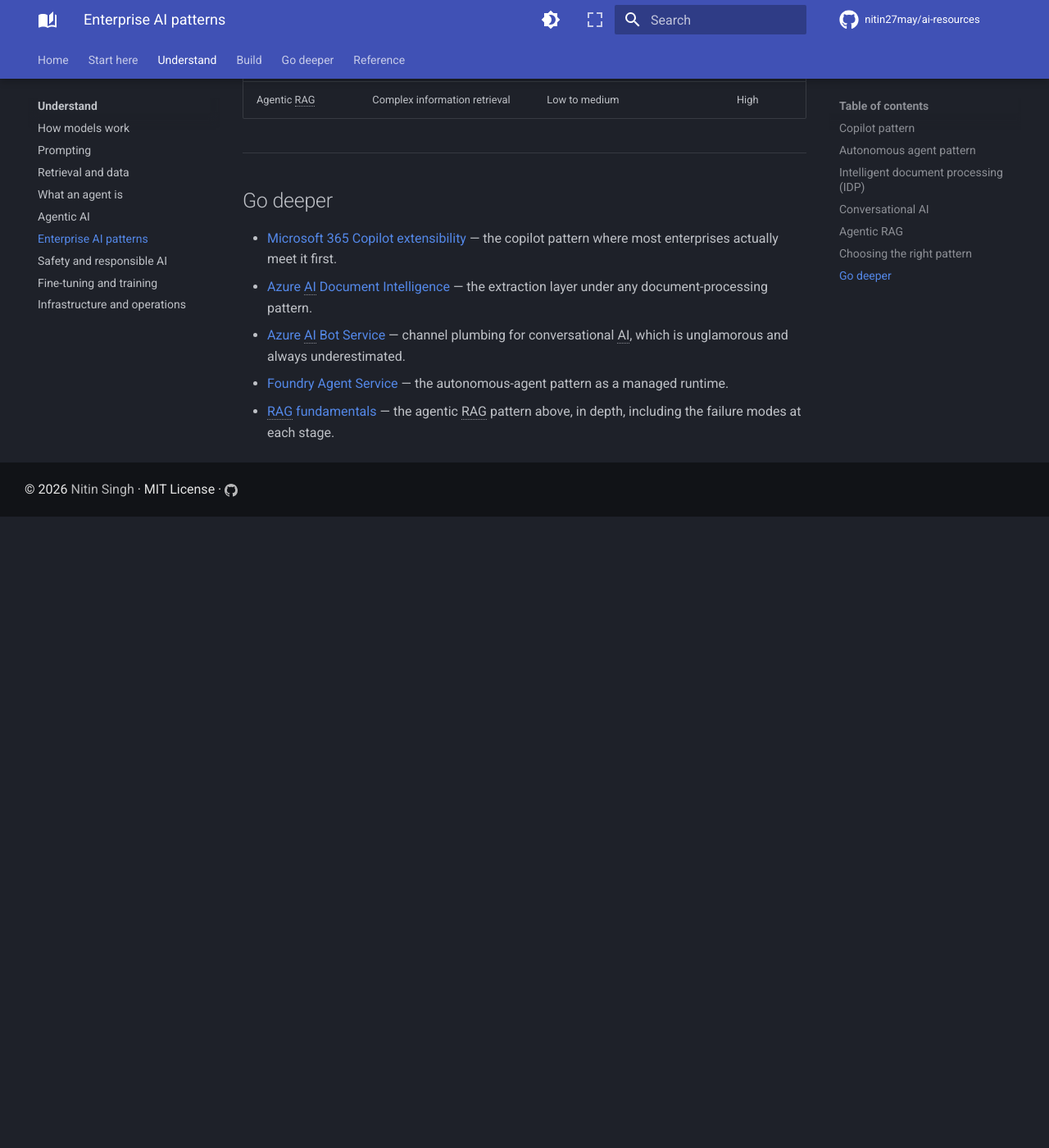
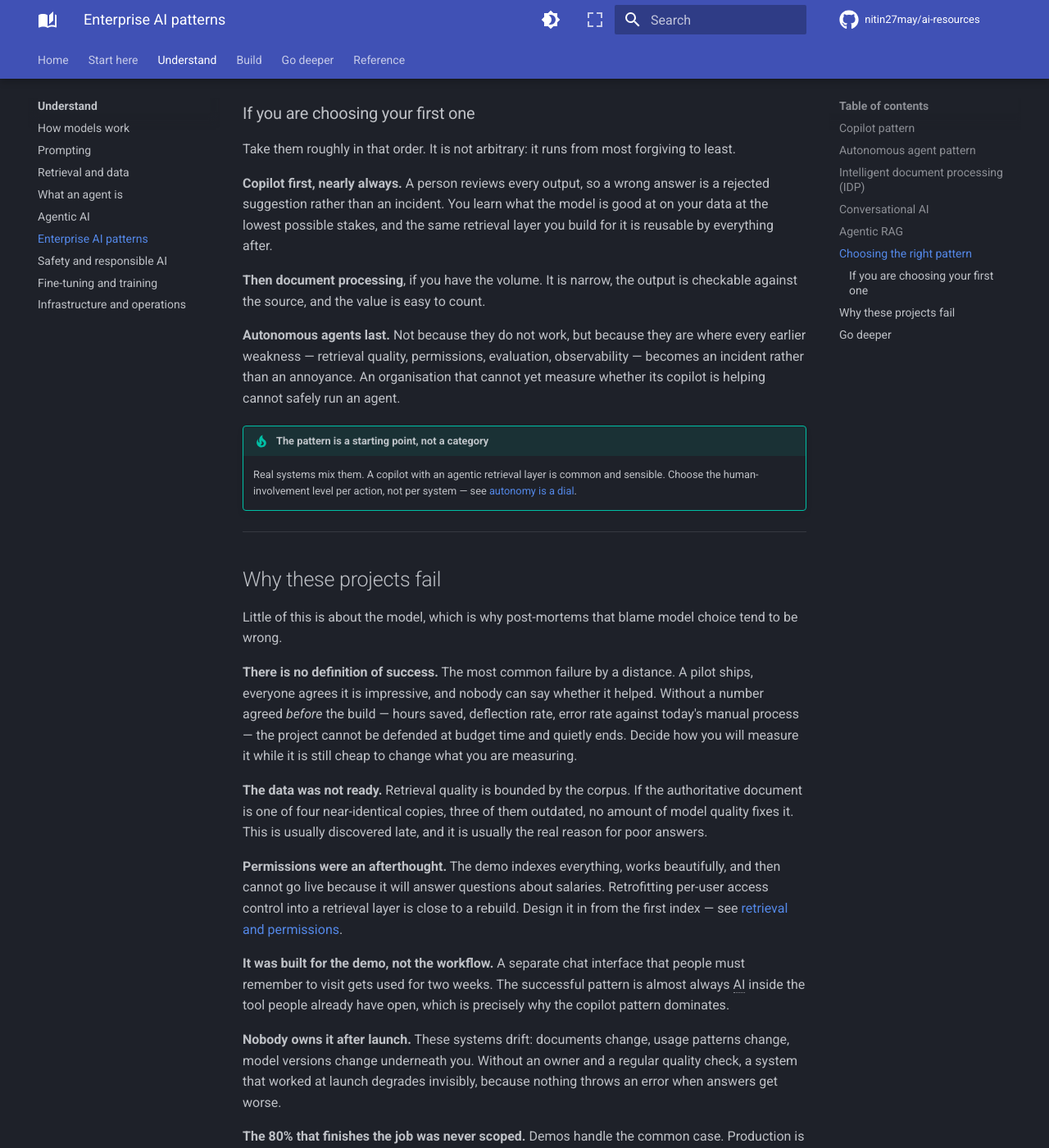
Before and after one commit to nitin27may/ai-resources, an MkDocs documentation site: the page built from docs/patterns/enterprise-patterns.md, in a window 1280 px wide and 1400 px high, scrolled down 5910 px. Shown: the whole window at 82% size. Built offline with MkDocs 1.6.1 and Material for MkDocs 9.7.7, drawn with Linux system fonts in a browser that asks for light colours; comment, search, counter and statistics services are not loaded; before the commit the page ends 6540 px from its top, so only the background shows below that; some of the changed text lies outside the part shown.

Commit message:
docs: add why enterprise AI projects actually fail
The page described five patterns and stopped. For the audience it serves —
people deciding whether to fund this work — the missing half was why it goes
wrong, which is almost never the model.

Adds six organisational failure modes: no agreed definition of success before
the build, a corpus that was never ready, permissions retrofitted too late to
be cheap, a separate chat interface nobody remembers to open, no owner after
launch while the system silently drifts, and the exception-handling 80% that
never appears in the estimate. Plus pilot purgatory: a portfolio of impressive
pilots stalled on the same three unowned problems.

Also adds sequencing advice. The comparison table now runs most forgiving to
least, with time to value, and says to start with a copilot because a wrong
answer is a rejected suggestion rather than an incident, and to leave
autonomous agents last because that is where every earlier weakness becomes an
incident. An organisation that cannot measure whether its copilot helps cannot
safely run an agent.

1,462 to 2,092 words.

```diff
--- a/docs/patterns/enterprise-patterns.md
+++ b/docs/patterns/enterprise-patterns.md
@@ -1,5 +1,5 @@
 ---
-description: Deploying AI at organisational scale: governance, risk, integration and rollout.
+description: The five shapes AI work takes in an organisation, how to choose between them, and why these projects actually fail.
 tags:
   - Understand
   - Patterns
@@ -14,7 +14,9 @@
 
 Enterprise AI patterns are proven architectural approaches that organizations use to integrate AI into business processes at scale. Each pattern addresses a different class of problem — from augmenting human work to fully automating document pipelines.
 
-This page covers five patterns commonly seen in enterprise AI adoption. Understanding these patterns helps teams choose the right approach for their use case and avoid over-engineering or under-investing.
+This page covers the five patterns you will actually meet, how to choose between
+them, and — the section most worth your time — why these projects fail, which is
+almost never for the reason the post-mortem gives.
 
 ---
 
@@ -216,13 +218,87 @@
 
 The right pattern depends on the problem, the users, and the organizational context. Many real-world solutions combine multiple patterns.
 
-| Pattern | Best For | Human Involvement | Complexity |
-|---------|----------|-------------------|------------|
-| Copilot | Augmenting knowledge workers | High (human in the loop) | Medium |
-| Autonomous Agent | Automating repetitive processes | Low (human on/out of the loop) | High |
-| IDP | Document-heavy workflows | Medium (validation and exceptions) | Medium |
-| Conversational AI | Self-service and support | Medium (escalation paths) | Medium |
-| Agentic RAG | Complex information retrieval | Low to medium | High |
+| Pattern | Best for | Human involvement | Complexity | Time to value |
+|---|---|---|---|---|
+| Copilot | Augmenting knowledge workers | High — human in the loop | Medium | Weeks |
+| Intelligent document processing | Document-heavy workflows | Medium — validation and exceptions | Medium | Weeks to months |
+| Conversational AI | Self-service and support | Medium — escalation paths | Medium | Months |
+| Agentic RAG | Complex information retrieval | Low to medium | High | Months |
+| Autonomous agent | Automating repetitive processes | Low — human on or out of the loop | High | Months, often longer |
+
+### If you are choosing your first one
+
+Take them roughly in that order. It is not arbitrary: it runs from most
+forgiving to least.
+
+**Copilot first, nearly always.** A person reviews every output, so a wrong
+answer is a rejected suggestion rather than an incident. You learn what the
+model is good at on your data at the lowest possible stakes, and the same
+retrieval layer you build for it is reusable by everything after.
+
+**Then document processing**, if you have the volume. It is narrow, the output
+is checkable against the source, and the value is easy to count.
+
+**Autonomous agents last.** Not because they do not work, but because they are
+where every earlier weakness — retrieval quality, permissions, evaluation,
+observability — becomes an incident rather than an annoyance. An organisation
+that cannot yet measure whether its copilot is helping cannot safely run an
+agent.
+
+!!! tip "The pattern is a starting point, not a category"
+    Real systems mix them. A copilot with an agentic retrieval layer is common
+    and sensible. Choose the human-involvement level per action, not per
+    system — see
+    [autonomy is a dial](../concepts/ai-agents.md#autonomy-is-a-dial-not-a-switch).
+
+---
+
+## Why these projects fail
+
+Little of this is about the model, which is why post-mortems that blame model
+choice tend to be wrong.
+
+**There is no definition of success.** The most common failure by a distance. A
+pilot ships, everyone agrees it is impressive, and nobody can say whether it
+helped. Without a number agreed *before* the build — hours saved, deflection
+rate, error rate against today's manual process — the project cannot be
+defended at budget time and quietly ends. Decide how you will measure it while
+it is still cheap to change what you are measuring.
+
+**The data was not ready.** Retrieval quality is bounded by the corpus. If the
+authoritative document is one of four near-identical copies, three of them
+outdated, no amount of model quality fixes it. This is usually discovered late,
+and it is usually the real reason for poor answers.
+
+**Permissions were an afterthought.** The demo indexes everything, works
+beautifully, and then cannot go live because it will answer questions about
+salaries. Retrofitting per-user access control into a retrieval layer is close
+to a rebuild. Design it in from the first index — see
+[retrieval and permissions](../concepts/retrieval-and-data.md#retrieval-and-permissions).
+
+**It was built for the demo, not the workflow.** A separate chat interface that
+people must remember to visit gets used for two weeks. The successful pattern is
+almost always AI inside the tool people already have open, which is precisely
+why the copilot pattern dominates.
+
+**Nobody owns it after launch.** These systems drift: documents change, usage
+patterns change, model versions change underneath you. Without an owner and a
+regular quality check, a system that worked at launch degrades invisibly,
+because nothing throws an error when answers get worse.
+
+**The 80% that finishes the job was never scoped.** Demos handle the common
+case. Production is exceptions, malformed inputs, edge cases and the long tail
+of "what happens when it cannot answer". Budget for it explicitly, because it is
+the majority of the work and it never appears in the estimate.
+
+!!! warning "Pilot purgatory"
+    The characteristic failure of enterprise AI is not a system that breaks. It
+    is a portfolio of impressive pilots, none of which ever reaches production,
+    because each stalls on the same unowned problems: data quality, access
+    control, and no agreed measure of success.
+
+    Those three are organisational, not technical, and they are cheaper to fix
+    once for the organisation than repeatedly per project.
 
 ---
 
```
